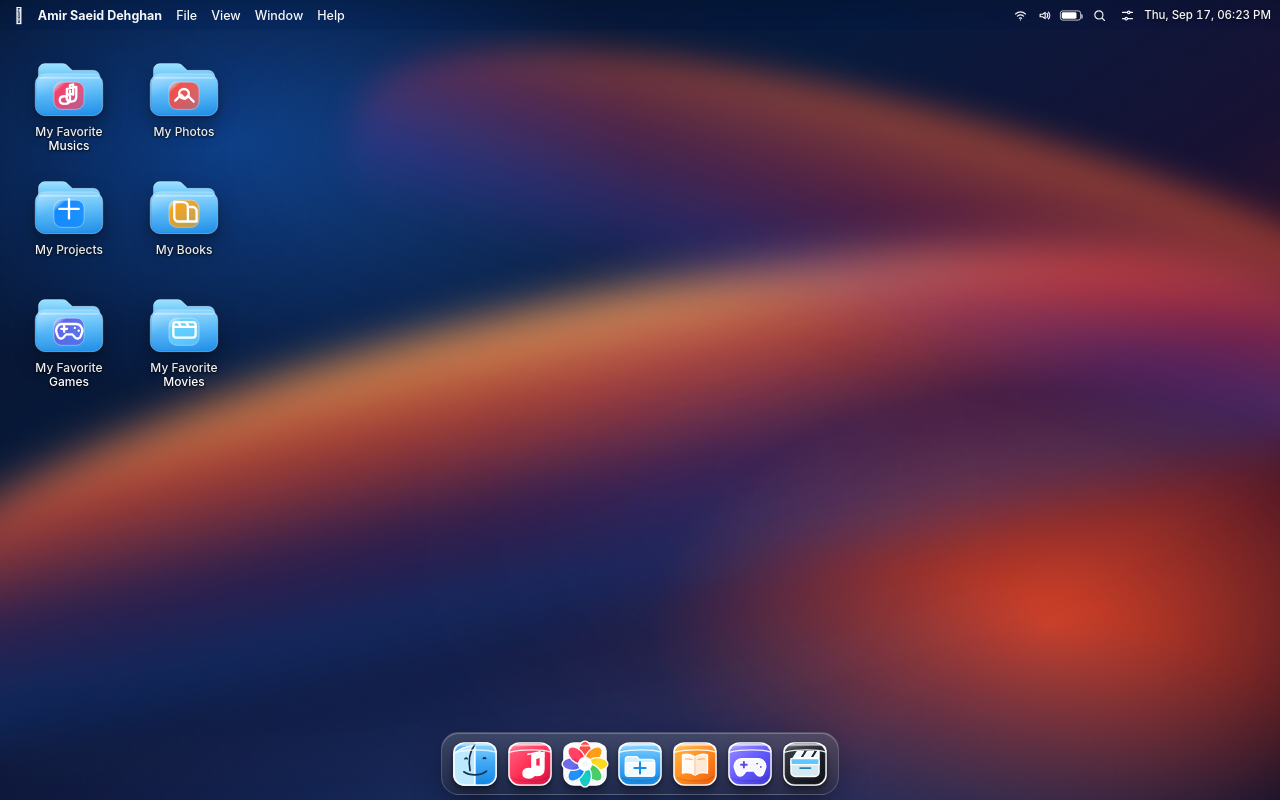
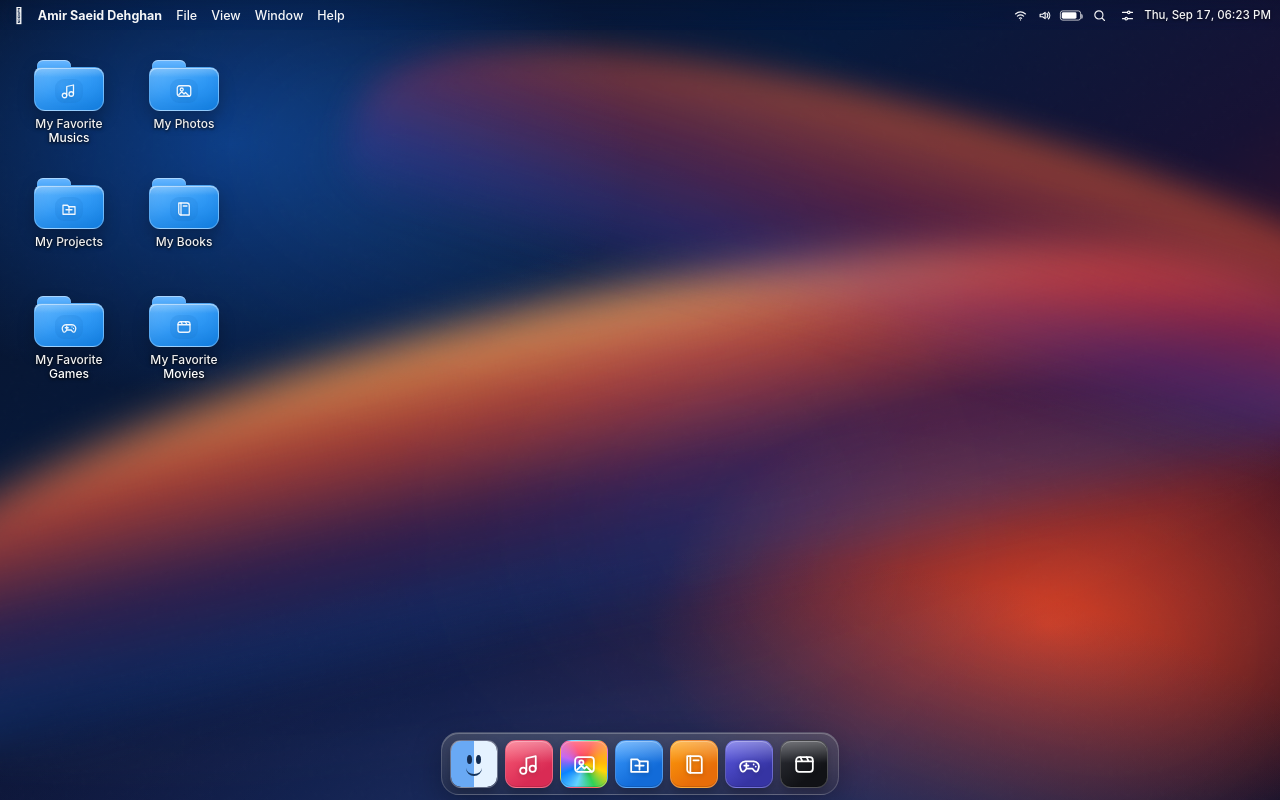
Before and after one commit to saaeiddev/Amir-Saeid-Dehghan-Website-2-, a plain HTML site: page index.html in a window 1280 px wide. Drawn offline with Linux system fonts and the light colour scheme.

Commit message:
Revert overstyled macOS 27 icon experiment

```diff
--- a/index.html
+++ b/index.html
@@ -9,7 +9,6 @@
   <link rel="stylesheet" href="./styles.css" />
   <link rel="stylesheet" href="./macos27.css" />
   <link rel="stylesheet" href="./covers.css" />
-  <link rel="stylesheet" href="./macos27-icons.css" />
 </head>
 <body>
   <a class="skip-link" href="#desktop-icons">Skip to desktop folders</a>
@@ -71,6 +70,5 @@
   <script src="./app.js"></script>
   <script src="./macos27.js"></script>
   <script src="./covers.js"></script>
-  <script src="./macos27-icons.js"></script>
 </body>
 </html>
--- a/macos27-icons.css
+++ /dev/null
@@ -1,112 +0,0 @@
-/* macOS 27-style detailed icon system. Original SVG construction inspired by the platform's visual language. */
-.gg-real-folder {
-  width: 78px !important;
-  height: 64px !important;
-  filter: drop-shadow(0 10px 10px rgb(0 0 0 / .28)) drop-shadow(0 2px 2px rgb(0 0 0 / .18)) !important;
-  transform: none !important;
-  overflow: visible;
-}
-.gg-real-folder::before,
-.gg-real-folder::after { display: none !important; }
-.gg-real-folder .folder-glyph { display: none !important; }
-.gg-real-folder > svg {
-  width: 100%;
-  height: 100%;
-  display: block;
-  overflow: visible;
-}
-.desktop-icon:hover .gg-real-folder {
-  transform: translateY(-2px) scale(1.035) !important;
-  filter: drop-shadow(0 13px 13px rgb(0 0 0 / .3)) drop-shadow(0 2px 2px rgb(0 0 0 / .2)) !important;
-}
-
-/* Dock: remove generic web-icon treatment and let the detailed icon artwork own the shape. */
-.dock .dock-app { transition: transform .13s cubic-bezier(.2,.8,.2,1), filter .13s ease; }
-.dock .dock-icon {
-  width: 50px !important;
-  height: 50px !important;
-  border: 0 !important;
-  border-radius: 0 !important;
-  background: transparent !important;
-  box-shadow: none !important;
-  overflow: visible !important;
-  display: grid !important;
-  place-items: center !important;
-}
-.dock .dock-icon::before,
-.dock .dock-icon::after { display: none !important; }
-.dock .dock-icon > svg.gg-app-icon {
-  width: 50px;
-  height: 50px;
-  display: block;
-  overflow: visible;
-  filter: drop-shadow(0 9px 8px rgb(0 0 0 / .28)) drop-shadow(0 2px 2px rgb(0 0 0 / .14));
-}
-.dock .dock-app:hover .dock-icon > svg.gg-app-icon {
-  filter: drop-shadow(0 11px 10px rgb(0 0 0 / .34)) drop-shadow(0 2px 2px rgb(0 0 0 / .16));
-}
-.dock .finder-face { display: none !important; }
-
-/* Sidebar icons become colored, dimensional mini-icons instead of generic strokes. */
-.gg-side-icon {
-  width: 19px !important;
-  height: 19px !important;
-  display: grid !important;
-  place-items: center !important;
-  border-radius: 5px;
-  overflow: visible;
-}
-.gg-side-icon > svg.gg-mini-icon {
-  width: 18px;
-  height: 18px;
-  overflow: visible;
-  filter: drop-shadow(0 1px 1px rgb(0 0 0 / .18));
-}
-
-/* Spotlight gets true app/folder icon thumbnails. */
-.gg-spot-result > span:first-child {
-  width: 38px !important;
-  height: 38px !important;
-  display: grid !important;
-  place-items: center !important;
-  background: transparent !important;
-  border: 0 !important;
-  border-radius: 0 !important;
-}
-.gg-spot-result > span:first-child svg.gg-app-icon,
-.gg-spot-result > span:first-child svg.gg-folder-svg {
-  width: 36px;
-  height: 36px;
-  overflow: visible;
-  filter: drop-shadow(0 5px 5px rgb(0 0 0 / .22));
-}
-
-/* Tiny folder in Finder title bar. */
-.mini-folder.gg-mini-folder-svg {
-  width: 24px !important;
-  height: 20px !important;
-  background: transparent !important;
-  box-shadow: none !important;
-  border-radius: 0 !important;
-  overflow: visible;
-}
-.mini-folder.gg-mini-folder-svg::before,
-.mini-folder.gg-mini-folder-svg::after { display: none !important; }
-.mini-folder.gg-mini-folder-svg svg {
-  width: 24px;
-  height: 20px;
-  display: block;
-  filter: drop-shadow(0 2px 2px rgb(0 0 0 / .18));
-}
-
-@media (max-width: 820px) {
-  .gg-real-folder { width: 70px !important; height: 58px !important; }
-  .dock .dock-icon,
-  .dock .dock-icon > svg.gg-app-icon { width: 44px !important; height: 44px !important; }
-}
-
-@media (max-width: 420px) {
-  .gg-real-folder { width: 64px !important; height: 53px !important; }
-  .dock .dock-icon,
-  .dock .dock-icon > svg.gg-app-icon { width: 40px !important; height: 40px !important; }
-}
--- a/macos27-icons.js
+++ /dev/null
@@ -1,241 +0,0 @@
-(() => {
-  'use strict';
-
-  let seq = 0;
-  const uid = (prefix = 'gg') => `${prefix}-${++seq}`;
-
-  function defs(id) {
-    return `
-      <defs>
-        <linearGradient id="${id}-glass" x1="0" y1="0" x2="1" y2="1">
-          <stop offset="0" stop-color="#ffffff" stop-opacity=".46"/>
-          <stop offset=".35" stop-color="#ffffff" stop-opacity=".08"/>
-          <stop offset="1" stop-color="#ffffff" stop-opacity=".02"/>
-        </linearGradient>
-        <linearGradient id="${id}-blue" x1="0" y1="0" x2="0" y2="1">
-          <stop offset="0" stop-color="#86d5ff"/>
-          <stop offset=".45" stop-color="#42aaf7"/>
-          <stop offset="1" stop-color="#1487e4"/>
-        </linearGradient>
-        <linearGradient id="${id}-blue2" x1="0" y1="0" x2="1" y2="1">
-          <stop offset="0" stop-color="#c1ecff"/>
-          <stop offset="1" stop-color="#5ab8ff"/>
-        </linearGradient>
-        <linearGradient id="${id}-red" x1="0" y1="0" x2="1" y2="1">
-          <stop offset="0" stop-color="#ff6a86"/>
-          <stop offset=".5" stop-color="#ff2d55"/>
-          <stop offset="1" stop-color="#d61145"/>
-        </linearGradient>
-        <linearGradient id="${id}-orange" x1="0" y1="0" x2="1" y2="1">
-          <stop offset="0" stop-color="#ffbd4a"/>
-          <stop offset=".52" stop-color="#ff8a1f"/>
-          <stop offset="1" stop-color="#ef5a0b"/>
-        </linearGradient>
-        <linearGradient id="${id}-purple" x1="0" y1="0" x2="1" y2="1">
-          <stop offset="0" stop-color="#9d8cff"/>
-          <stop offset=".5" stop-color="#635bff"/>
-          <stop offset="1" stop-color="#4136d7"/>
-        </linearGradient>
-        <linearGradient id="${id}-dark" x1="0" y1="0" x2="1" y2="1">
-          <stop offset="0" stop-color="#3d424c"/>
-          <stop offset=".46" stop-color="#20242c"/>
-          <stop offset="1" stop-color="#0d1118"/>
-        </linearGradient>
-        <filter id="${id}-shadow" x="-30%" y="-30%" width="160%" height="180%">
-          <feDropShadow dx="0" dy="2.5" stdDeviation="2.6" flood-color="#000" flood-opacity=".28"/>
-        </filter>
-      </defs>`;
-  }
-
-  function squircleShell(id, fill) {
-    return `
-      <rect x="5" y="5" width="54" height="54" rx="13.7" fill="${fill}"/>
-      <rect x="5.75" y="5.75" width="52.5" height="52.5" rx="12.95" fill="none" stroke="#fff" stroke-opacity=".22" stroke-width="1.5"/>
-      <path d="M12 7.5h40c3.8 0 6.7 3.1 6.7 6.9v2.4c-10.5-3.7-35.8-4-53.4.2v-2.6C5.3 10.6 8.2 7.5 12 7.5Z" fill="url(#${id}-glass)" opacity=".9"/>
-      <path d="M9 49.5c8 5.1 38.3 6.2 46.2-1.2" fill="none" stroke="#000" stroke-opacity=".1" stroke-width="2" stroke-linecap="round"/>
-    `;
-  }
-
-  function appIcon(name, size = 64) {
-    const id = uid(name);
-    let art = '';
-
-    if (name === 'finder') {
-      art = `
-        ${defs(id)}
-        <g filter="url(#${id}-shadow)">
-          <rect x="5" y="5" width="54" height="54" rx="13.7" fill="#42aaff"/>
-          <path d="M5 18.7C12.2 12.4 19.5 9 31.8 8.1V59H18C10.8 59 5 53.2 5 46V18.7Z" fill="#bde9ff"/>
-          <path d="M32 5h14c7.2 0 13 5.8 13 13v28c0 7.2-5.8 13-13 13H32V5Z" fill="url(#${id}-blue)"/>
-          <path d="M31.8 7.3c-7.7 10.3-8.3 22.4-6.1 33.1" fill="none" stroke="#13253f" stroke-width="2.1" stroke-linecap="round"/>
-          <path d="M19.2 25.3c.8-1 2-1 2.8 0" fill="none" stroke="#18324b" stroke-width="2.1" stroke-linecap="round"/>
-          <path d="M42.6 24.9c.9-1 2.1-1 3 0" fill="none" stroke="#0d2542" stroke-width="2.1" stroke-linecap="round"/>
-          <path d="M17.7 42c7.5 5.2 20.8 5.8 29.1-.8" fill="none" stroke="#17324f" stroke-width="2.15" stroke-linecap="round"/>
-          <rect x="5.75" y="5.75" width="52.5" height="52.5" rx="12.95" fill="none" stroke="#fff" stroke-opacity=".28" stroke-width="1.5"/>
-          <path d="M12 7.5h40c3.8 0 6.7 3.1 6.7 6.9v2.4c-12-3.7-36.6-3.8-53.4.7v-3.1C5.3 10.6 8.2 7.5 12 7.5Z" fill="url(#${id}-glass)" opacity=".72"/>
-        </g>`;
-    } else if (name === 'music') {
-      art = `${defs(id)}<g filter="url(#${id}-shadow)">${squircleShell(id, `url(#${id}-red)`)}
-        <path d="M39.2 19.1v22.3c0 5.3-3.6 8.5-8.8 8.5-4.6 0-7.4-2.6-7.4-6.1 0-3.8 3.3-6.2 7.8-6.2 1.5 0 2.7.2 3.6.6V25.4l15.5-3.4v16.5c0 5.1-3.4 8.2-8.4 8.2-4.3 0-7.1-2.4-7.1-5.9 0-3.6 3-6 7.4-6 1.4 0 2.5.2 3.4.6V16.3l-15.9 3.5v-.7Z" fill="#fff"/>
-        <path d="M34.5 20.1 50 16.7v5.6l-15.5 3.4Z" fill="#fff"/>
-      </g>`;
-    } else if (name === 'photos') {
-      const petals = [
-        ['#ff3b30', 32, 16, 0], ['#ff9500', 43, 21, 45], ['#ffd60a', 48, 32, 90], ['#34c759', 43, 43, 135],
-        ['#00c7be', 32, 48, 180], ['#0a84ff', 21, 43, 225], ['#5e5ce6', 16, 32, 270], ['#ff2d55', 21, 21, 315]
-      ];
-      art = `${defs(id)}<g filter="url(#${id}-shadow)">${squircleShell(id, '#f7f8fb')}
-        ${petals.map(([c,cx,cy,r]) => `<ellipse cx="${cx}" cy="${cy}" rx="8.2" ry="13.2" fill="${c}" fill-opacity=".9" transform="rotate(${r} ${cx} ${cy})"/>`).join('')}
-        <circle cx="32" cy="32" r="8.3" fill="#fff"/><circle cx="32" cy="32" r="4.5" fill="#f4f5f7"/>
-        <path d="M10 8.5h44" stroke="#fff" stroke-opacity=".75" stroke-width="2" stroke-linecap="round"/>
-      </g>`;
-    } else if (name === 'projects') {
-      art = `${defs(id)}<g filter="url(#${id}-shadow)">${squircleShell(id, `url(#${id}-blue)`)}
-        <path d="M18 22.5h10l3.2 3.6H47c2 0 3.7 1.7 3.7 3.7v14c0 2-1.7 3.7-3.7 3.7H17c-2 0-3.7-1.7-3.7-3.7V26.2c0-2 1.6-3.7 3.7-3.7H18Z" fill="#d9f2ff" fill-opacity=".96"/>
-        <path d="M13.3 30.4h37.4v13.4c0 2-1.7 3.7-3.7 3.7H17c-2 0-3.7-1.7-3.7-3.7V30.4Z" fill="#fff" fill-opacity=".72"/>
-        <path d="M24.8 37h14.4M32 29.8v14.4" stroke="#168ce8" stroke-width="2.6" stroke-linecap="round"/>
-      </g>`;
-    } else if (name === 'books') {
-      art = `${defs(id)}<g filter="url(#${id}-shadow)">${squircleShell(id, `url(#${id}-orange)`)}
-        <path d="M16 20.3c5.4-1.5 11.2-.7 16 2.5v23.4c-4.8-3.2-10.6-4-16-2.4V20.3Z" fill="#fff" fill-opacity=".95"/>
-        <path d="M48 20.3c-5.4-1.5-11.2-.7-16 2.5v23.4c4.8-3.2 10.6-4 16-2.4V20.3Z" fill="#fff" fill-opacity=".82"/>
-        <path d="M32 23v23M19.7 25.7c3.2-.5 6.1-.2 8.8 1M44.3 25.7c-3.2-.5-6.1-.2-8.8 1" stroke="#ef7b16" stroke-opacity=".5" stroke-width="1.4" stroke-linecap="round"/>
-      </g>`;
-    } else if (name === 'games') {
-      art = `${defs(id)}<g filter="url(#${id}-shadow)">${squircleShell(id, `url(#${id}-purple)`)}
-        <path d="M21.7 25.2h20.6c7 0 11.7 6.9 9.2 13.3l-2.2 5.6c-1.4 3.7-6.3 4.5-8.8 1.4L36.8 41h-9.6l-3.7 4.5c-2.5 3.1-7.4 2.3-8.8-1.4l-2.2-5.6c-2.5-6.4 2.2-13.3 9.2-13.3Z" fill="#fff" fill-opacity=".95"/>
-        <path d="M20.5 32.9h7.4M24.2 29.2v7.4" stroke="#574be8" stroke-width="2.4" stroke-linecap="round"/>
-        <circle cx="41.2" cy="31.5" r="2.1" fill="#574be8"/><circle cx="45.8" cy="35.7" r="2.1" fill="#574be8"/>
-      </g>`;
-    } else if (name === 'movies') {
-      art = `${defs(id)}<g filter="url(#${id}-shadow)">${squircleShell(id, `url(#${id}-dark)`)}
-        <rect x="14" y="24" width="36" height="24" rx="5.5" fill="#dff5ff" fill-opacity=".94"/>
-        <path d="M14 25.2h36v7.6H14z" fill="#62c7ff"/>
-        <path d="m17 24 5-8h8l-5 8h-8Zm13 0 5-8h8l-5 8h-8Zm13 0 5-8h2v8h-7Z" fill="#e9f9ff"/>
-        <path d="M25.6 37.3 39 37.3" stroke="#2c7fae" stroke-width="2" stroke-linecap="round"/>
-      </g>`;
-    } else {
-      return appIcon('projects', size);
-    }
-
-    return `<svg class="gg-app-icon" viewBox="0 0 64 64" width="${size}" height="${size}" aria-hidden="true">${art}</svg>`;
-  }
-
-  function folderIcon(kind = 'folder', badgeColor = '#0a84ff') {
-    const id = uid('folder');
-    const glyphs = {
-      music: '<path d="M41 31v13c0 3.4-2.3 5.4-5.7 5.4-3 0-4.8-1.6-4.8-3.9 0-2.5 2.1-4 5-4 .9 0 1.7.1 2.3.4V34l9.7-2.1v9.8c0 3.2-2.2 5.2-5.4 5.2-2.8 0-4.5-1.6-4.5-3.7 0-2.3 1.9-3.8 4.7-3.8.8 0 1.5.1 2 .4V29.2L41 30v1Z"/>',
-      photos: '<circle cx="40" cy="39" r="5"/><path d="M31 46l6-6 4 4 3-3 6 6"/>',
-      projects: '<path d="M30 36h20M40 26v20"/>',
-      books: '<path d="M30 29h9c3 0 5 2 5 5v15H34c-2 0-4-2-4-4V29Zm14 5h5c2 0 4 2 4 4v11h-9V34Z"/>',
-      games: '<path d="M33 33h14c4.8 0 8 4.7 6.3 9.1L52 45.8c-1 2.5-4.3 3-6 .9l-2.5-3H37l-2.5 3c-1.7 2.1-5 1.6-6-.9l-1.3-3.7c-1.7-4.4 1.5-9.1 5.8-9.1Z"/><path d="M32 38h6M35 35v6M46 37h.1M50 40h.1"/>',
-      movies: '<rect x="29" y="31" width="23" height="16" rx="3"/><path d="M29 36h23M34 31l3 5M42 31l3 5"/>',
-      folder: '<path d="M30 32h9l3 3h11v12H30z"/>'
-    };
-    return `<svg class="gg-folder-svg" viewBox="0 0 80 66" aria-hidden="true">
-      <defs>
-        <linearGradient id="${id}-tab" x1="0" y1="0" x2="0" y2="1"><stop offset="0" stop-color="#9de1ff"/><stop offset="1" stop-color="#53b9f6"/></linearGradient>
-        <linearGradient id="${id}-body" x1="0" y1="0" x2="0" y2="1"><stop offset="0" stop-color="#8bd6ff"/><stop offset=".52" stop-color="#4cb3f7"/><stop offset="1" stop-color="#208fe8"/></linearGradient>
-        <linearGradient id="${id}-front" x1="0" y1="0" x2="1" y2="1"><stop offset="0" stop-color="#ffffff" stop-opacity=".32"/><stop offset=".32" stop-color="#ffffff" stop-opacity=".06"/><stop offset="1" stop-color="#087ad4" stop-opacity=".14"/></linearGradient>
-        <linearGradient id="${id}-badge" x1="0" y1="0" x2="1" y2="1"><stop offset="0" stop-color="#fff" stop-opacity=".46"/><stop offset=".22" stop-color="${badgeColor}" stop-opacity=".92"/><stop offset="1" stop-color="${badgeColor}" stop-opacity=".62"/></linearGradient>
-      </defs>
-      <path d="M8.5 14.5c0-3.7 3-6.7 6.7-6.7h18.2c1.8 0 3.5.7 4.8 2l5.2 5H65c3.7 0 6.7 3 6.7 6.7v5.8H8.5V14.5Z" fill="url(#${id}-tab)" stroke="#fff" stroke-opacity=".32"/>
-      <rect x="5.2" y="18.5" width="69.6" height="43" rx="10" fill="url(#${id}-body)" stroke="#fff" stroke-opacity=".34"/>
-      <rect x="6.8" y="20.1" width="66.4" height="39.8" rx="8.6" fill="url(#${id}-front)"/>
-      <path d="M9.5 22.5h61" stroke="#fff" stroke-opacity=".45" stroke-width="1.4" stroke-linecap="round"/>
-      <rect x="24.5" y="27" width="31" height="28" rx="8" fill="url(#${id}-badge)" stroke="#fff" stroke-opacity=".36"/>
-      <g fill="none" stroke="#fff" stroke-width="2.4" stroke-linecap="round" stroke-linejoin="round">${glyphs[kind] || glyphs.folder}</g>
-    </svg>`;
-  }
-
-  function miniIcon(name) {
-    const colors = { projects:'#0a84ff', photos:'#ff453a', music:'#ff375f', books:'#ff9f0a', games:'#5e5ce6', movies:'#64d2ff', folder:'#8e8e93' };
-    const c = colors[name] || '#0a84ff';
-    const inner = {
-      music: '<path d="M10.8 5.2v7.3c0 1.8-1.2 2.9-3 2.9-1.6 0-2.6-.9-2.6-2.1 0-1.3 1.1-2.2 2.7-2.2.5 0 .9.1 1.2.2V7l5-1.1v5.5c0 1.7-1.1 2.8-2.8 2.8-1.5 0-2.4-.8-2.4-2 0-1.2 1-2 2.5-2 .4 0 .8.1 1.1.2V4.8l-1.7.4Z" fill="#fff"/>',
-      photos: '<circle cx="9" cy="9" r="3.5" fill="#fff"/><path d="M4.7 13 7 10.7l1.8 1.8 1.6-1.5 2.9 2.9" fill="none" stroke="#fff" stroke-width="1.4"/>',
-      projects: '<path d="M4.5 6h4l1.8 2H14v6H4.5Z" fill="#fff"/><path d="M9.2 8.8v3.6M7.4 10.6H11" stroke="${c}" stroke-width="1.2"/>',
-      books: '<path d="M4.5 5.3c2.2-.7 4-.2 4.5.6v7.6c-.8-.8-2.6-1.2-4.5-.5V5.3Zm9 0c-2.2-.7-4-.2-4.5.6v7.6c.8-.8 2.6-1.2 4.5-.5V5.3Z" fill="#fff"/>',
-      games: '<path d="M5.3 7h7.4c2.5 0 4.2 2.5 3.3 4.8l-.7 1.8c-.5 1.3-2.2 1.6-3.1.5l-1.3-1.5H7.1l-1.3 1.5c-.9 1.1-2.6.8-3.1-.5L2 11.8C1.1 9.5 2.8 7 5.3 7Z" fill="#fff"/>',
-      movies: '<rect x="3.6" y="5" width="10.8" height="8.5" rx="2" fill="#fff"/><path d="M3.6 8h10.8" stroke="${c}" stroke-width="1.2"/>',
-      folder: '<path d="M3 6h5l1.8 2H15v6H3Z" fill="#fff"/>'
-    };
-    return `<svg class="gg-mini-icon" viewBox="0 0 18 18" aria-hidden="true"><rect x="1" y="1" width="16" height="16" rx="4.5" fill="${c}"/><rect x="1.6" y="1.6" width="14.8" height="14.8" rx="3.9" fill="none" stroke="#fff" stroke-opacity=".28"/>${inner[name] || inner.folder}</svg>`;
-  }
-
-  const badgeColors = { music:'#ff375f', photos:'#ff453a', projects:'#0a84ff', books:'#ff9f0a', games:'#5e5ce6', movies:'#64d2ff' };
-
-  function upgradeDesktopIcons(root = document) {
-    root.querySelectorAll?.('.desktop-icon[data-open]').forEach((button) => {
-      const kind = button.dataset.open;
-      const art = button.querySelector('.folder-art');
-      if (!art || art.dataset.icon27 === 'true') return;
-      art.dataset.icon27 = 'true';
-      art.classList.add('gg-real-folder');
-      art.innerHTML = folderIcon(kind, badgeColors[kind]);
-    });
-  }
-
-  function upgradeDock(root = document) {
-    root.querySelectorAll?.('.dock-app[data-dock]').forEach((button) => {
-      const kind = button.dataset.dock;
-      const holder = button.querySelector('.dock-icon');
-      if (!holder || holder.dataset.icon27 === 'true') return;
-      holder.dataset.icon27 = 'true';
-      holder.innerHTML = appIcon(kind === 'finder' ? 'finder' : kind);
-    });
-  }
-
-  function upgradeSidebar(root = document) {
-    root.querySelectorAll?.('.gg-sidebar-item').forEach((button) => {
-      const kind = button.dataset.ggOpen || 'folder';
-      const holder = button.querySelector('.gg-side-icon');
-      if (!holder || holder.dataset.icon27 === 'true') return;
-      holder.dataset.icon27 = 'true';
-      holder.innerHTML = miniIcon(kind);
-    });
-  }
-
-  function upgradeSpotlight(root = document) {
-    root.querySelectorAll?.('.gg-spot-result[data-spot-open]').forEach((button) => {
-      const kind = button.dataset.spotOpen;
-      const holder = button.querySelector(':scope > span:first-child');
-      if (!holder || holder.dataset.icon27 === 'true') return;
-      holder.dataset.icon27 = 'true';
-      holder.innerHTML = appIcon(kind, 40);
-    });
-  }
-
-  function upgradeMiniFolders(root = document) {
-    root.querySelectorAll?.('.finder-window[data-window]').forEach((win) => {
-      const holder = win.querySelector('.mini-folder');
-      if (!holder || holder.dataset.icon27 === 'true') return;
-      holder.dataset.icon27 = 'true';
-      holder.classList.add('gg-mini-folder-svg');
-      holder.innerHTML = folderIcon(win.dataset.window, badgeColors[win.dataset.window]);
-    });
-  }
-
-  function upgradeAll(root = document) {
-    upgradeDesktopIcons(root);
-    upgradeDock(root);
-    upgradeSidebar(root);
-    upgradeSpotlight(root);
-    upgradeMiniFolders(root);
-  }
-
-  function start() {
-    upgradeAll(document);
-    const observer = new MutationObserver((records) => {
-      records.forEach((record) => record.addedNodes.forEach((node) => {
-        if (!(node instanceof HTMLElement)) return;
-        upgradeAll(node);
-        if (node.parentElement) upgradeAll(node.parentElement);
-      }));
-    });
-    observer.observe(document.body, { childList: true, subtree: true });
-  }
-
-  if (document.readyState === 'loading') document.addEventListener('DOMContentLoaded', start, { once:true });
-  else start();
-})();
```
